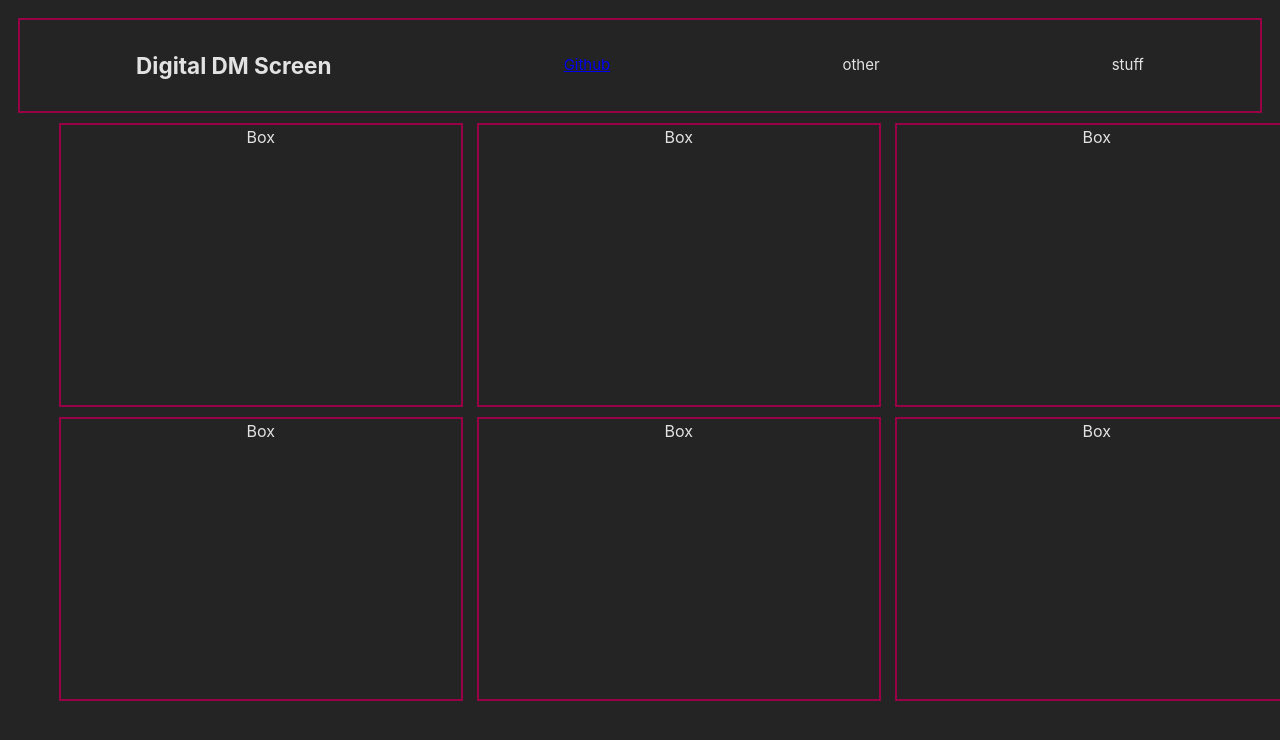
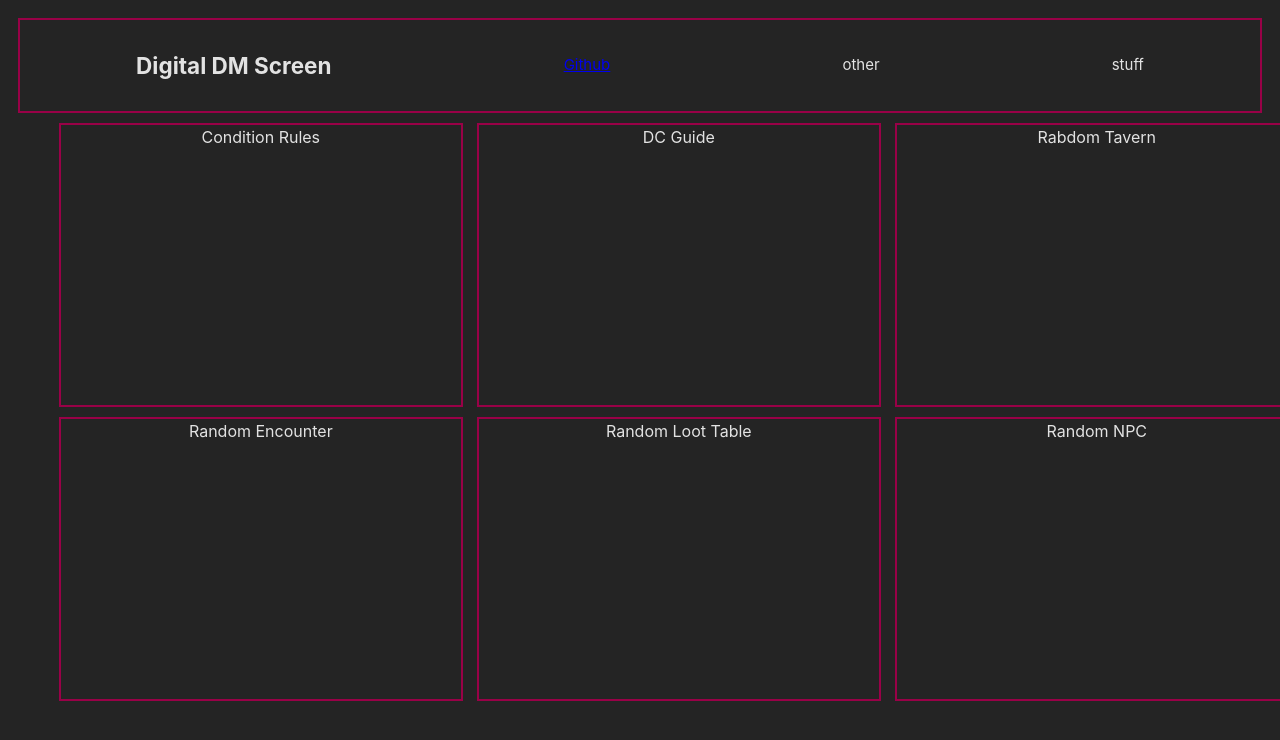
Before and after one commit to JohnnyG1234/DMScreenReact, a React (Vite) app in the folder DMScreenReactProject/: page / in a window 1280 px wide. Shown: the top 740 px of the page. Built offline with nearby package versions, Linux system fonts and the light colour scheme.

Commit message:
Finishing up box formating

```diff
--- a/DMScreenReactProject/src/App.tsx
+++ b/DMScreenReactProject/src/App.tsx
@@ -8,12 +8,12 @@ function App() {
   return (
     <div className="GridWrap">
         <PageHeaderBox/>
-        <Box classString="b square"></Box>
-        <Box classString="c square"></Box>
-        <Box classString="d square"></Box>
-        <Box classString="e square"></Box>
-        <Box classString="f square"></Box>
-        <Box classString="g square"></Box>
+        <Box textContent="Condition Rules" classString="b square"></Box>
+        <Box textContent="DC Guide" classString="c square"></Box>
+        <Box textContent="Rabdom Tavern" classString="d square"></Box>
+        <Box textContent="Random Encounter" classString="e square"></Box>
+        <Box textContent="Random Loot Table" classString="f square"></Box>
+        <Box textContent="Random NPC" classString="g square"></Box>
     </div>
   );
 }
--- a/DMScreenReactProject/src/box.tsx
+++ b/DMScreenReactProject/src/box.tsx
@@ -3,11 +3,12 @@ import './App.css';
 
 interface Props {
     classString: string;
+    textContent: string;
   }
 
 function Box(props: Props){
     return (
-        <div className={props.classString}> Box </div>
+        <div className={props.classString}> {props.textContent} </div>
     );
 }
 
```
